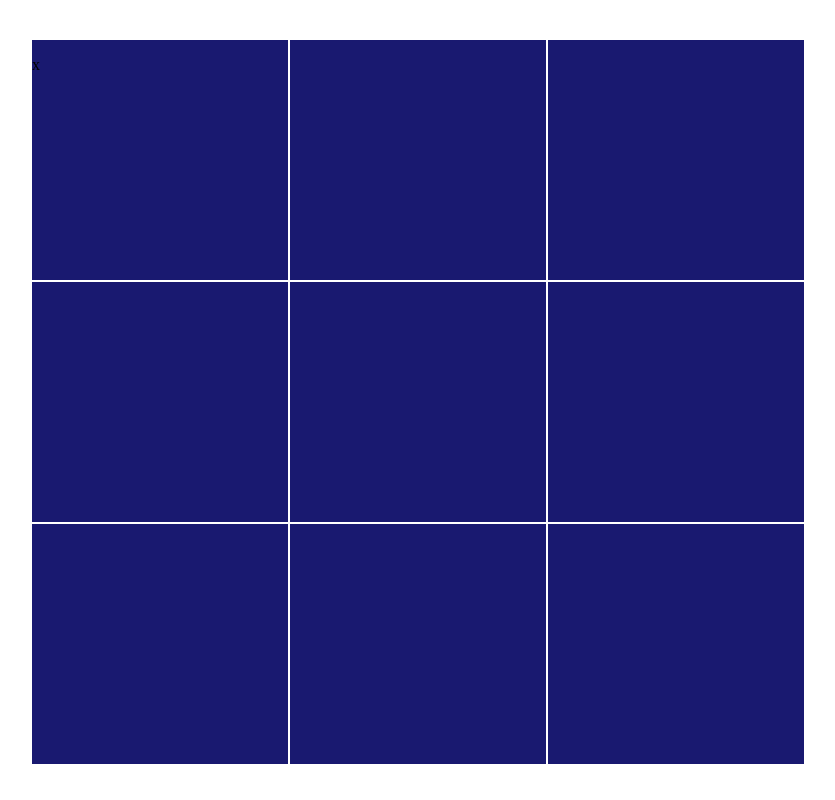
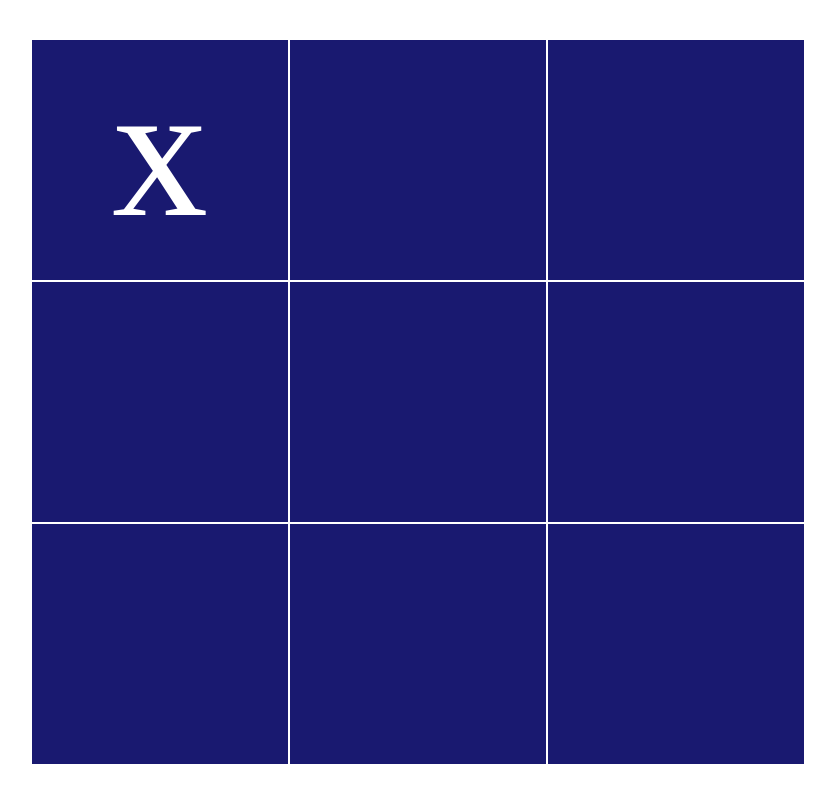
Before and after one commit to bookjukies/tic_tac_toe, a plain HTML site: page index.html in a window 1280 px wide. Both pictures are taken after a click on the element 384 px from the left and 160 px from the top of the page. Shown: the whole page, without its empty margins (224-1059 px from the left). Drawn offline with Linux system fonts and the light colour scheme.

Commit message:
Symbol styles add

```diff
--- a/style.css
+++ b/style.css
@@ -16,3 +16,13 @@ body {
 .grid-item {
   background-color: midnightblue;
 }
+
+.grid-item p {
+  display: flex;
+  justify-content: center;
+  align-items: center;
+  margin: 0;
+  padding: 0;
+  color: white;
+  font-size: 12rem;
+}
```
